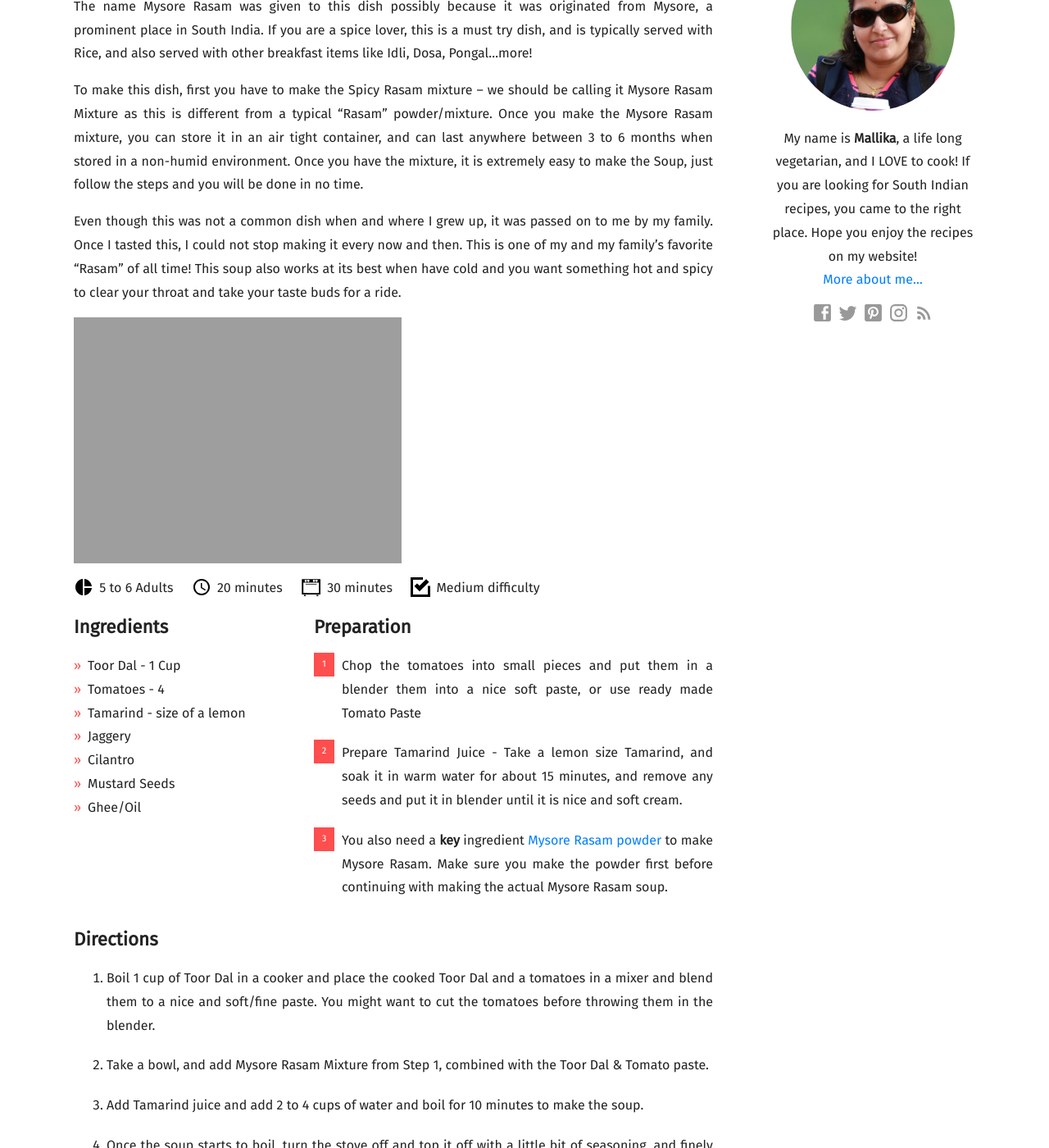
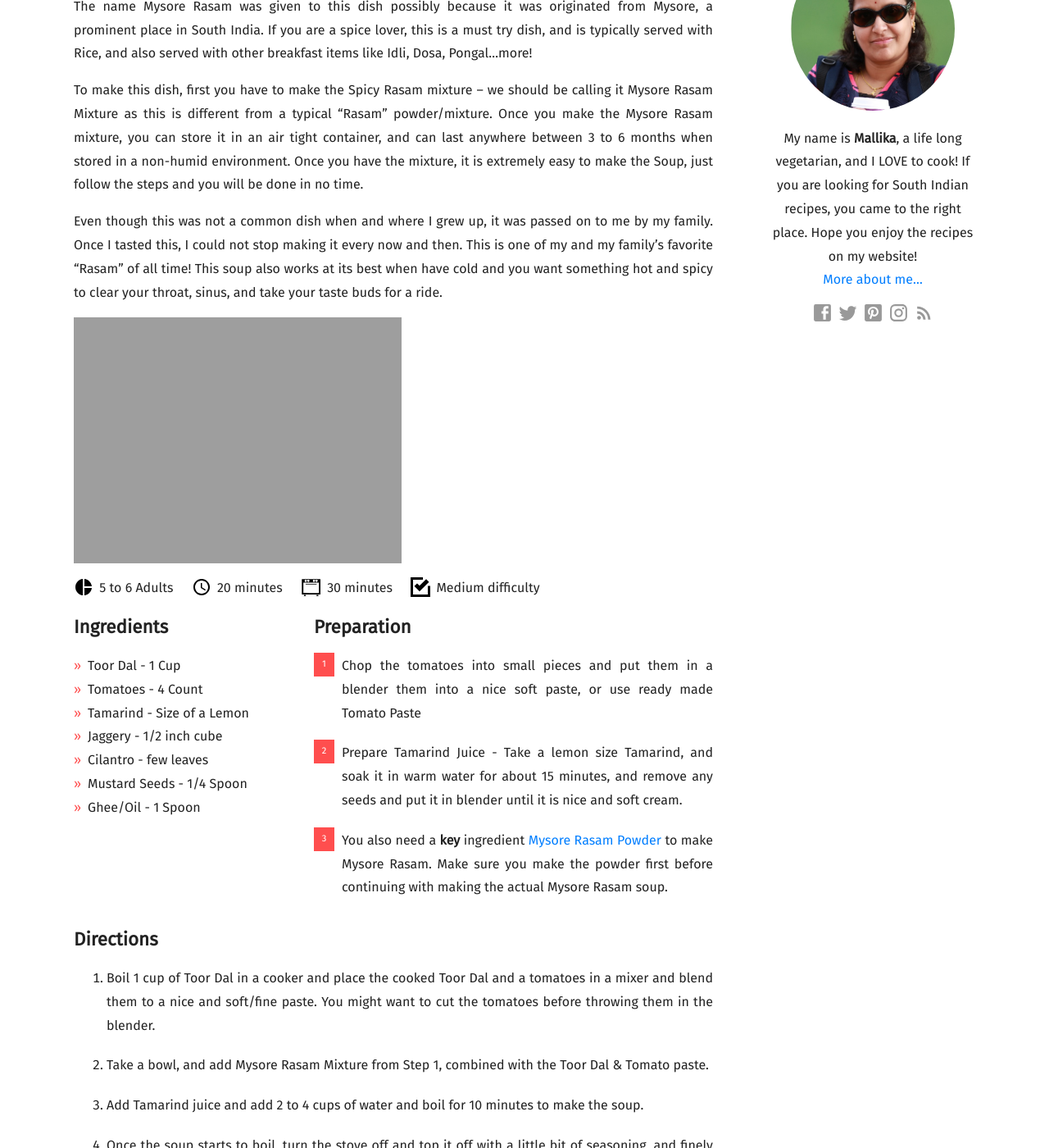
Before and after one commit to mallikasdishes/github.io, a Jekyll site: the page built from _posts/2019-02-18-mysore-rasam.md, in a window 1280 px wide and 1400 px high, scrolled down 414 px. Shown: the whole window at 82% size. Built offline with Jekyll 4.4.1, drawn with Linux system fonts in a browser that asks for light colours; nearby versions of some CDN libraries; some web fonts are replaced; comment, search, counter and statistics services are not loaded.

Commit message:
Update 2019-02-18-mysore-rasam.md

```diff
--- a/_posts/2019-02-18-mysore-rasam.md
+++ b/_posts/2019-02-18-mysore-rasam.md
@@ -11,19 +11,19 @@ recipe:
 
       To make this dish, first you have to make the Spicy Rasam mixture – we should be calling it Mysore Rasam Mixture as this is different from a typical “Rasam” powder/mixture. Once you make the Mysore Rasam mixture, you can store it in an air tight container, and can last anywhere between 3 to 6 months when stored in a non-humid environment. Once you have the mixture, it is extremely easy to make the Soup, just follow the steps and you will be done in no time.
 
-      Even though this was not a common dish when and where I grew up, it was passed on to me by my family. Once I tasted this, I could not stop making it every now and then. This is one of my and my family's favorite "Rasam" of all time! This soup also works at its best when have cold and you want something hot and spicy to clear your throat and take your taste buds for a ride.
+      Even though this was not a common dish when and where I grew up, it was passed on to me by my family. Once I tasted this, I could not stop making it every now and then. This is one of my and my family's favorite "Rasam" of all time! This soup also works at its best when have cold and you want something hot and spicy to clear your throat, sinus, and take your taste buds for a ride.
   cook_time: "30 minutes"
   prep_time: "20 minutes"
   servings: "5 to 6 Adults"
   difficulty: Medium difficulty
   ingredients_markdown: |-
       * Toor Dal - 1 Cup
-      * Tomatoes - 4
-      * Tamarind - size of a lemon
-      * Jaggery
-      * Cilantro
-      * Mustard Seeds
-      * Ghee/Oil
+      * Tomatoes - 4 Count
+      * Tamarind - Size of a Lemon
+      * Jaggery - 1/2 inch cube
+      * Cilantro - few leaves
+      * Mustard Seeds - 1/4 Spoon
+      * Ghee/Oil - 1 Spoon
   directions_markdown: |-
       1. Boil 1 cup of Toor Dal in a cooker and place the cooked Toor Dal and a tomatoes in a mixer and blend them to a nice and soft/fine paste. You might want to cut the tomatoes before throwing them in the blender.
       2. Take a bowl, and add Mysore Rasam Mixture from Step 1, combined with the Toor Dal & Tomato paste.
@@ -35,7 +35,7 @@ recipe:
 
       2. Prepare Tamarind Juice - Take a lemon size Tamarind, and soak it in warm water for about 15 minutes, and remove any seeds and put it in blender until it is nice and soft cream.
 
-      3. You also need a **key** ingredient [Mysore Rasam powder](http://www.mallikasdishes.com/powders/2017/02/18/mysore-rasam-powder/) to make Mysore Rasam. Make sure you make the powder first before continuing with making the actual Mysore Rasam soup.
+      3. You also need a **key** ingredient [Mysore Rasam Powder](http://www.mallikasdishes.com/powders/2017/02/18/mysore-rasam-powder/) to make Mysore Rasam. Make sure you make the powder first before continuing with making the actual Mysore Rasam soup.
   other_details: |-
       Right before you serve, add some finely chopped cilantro!
   additional_comments: |-
```
